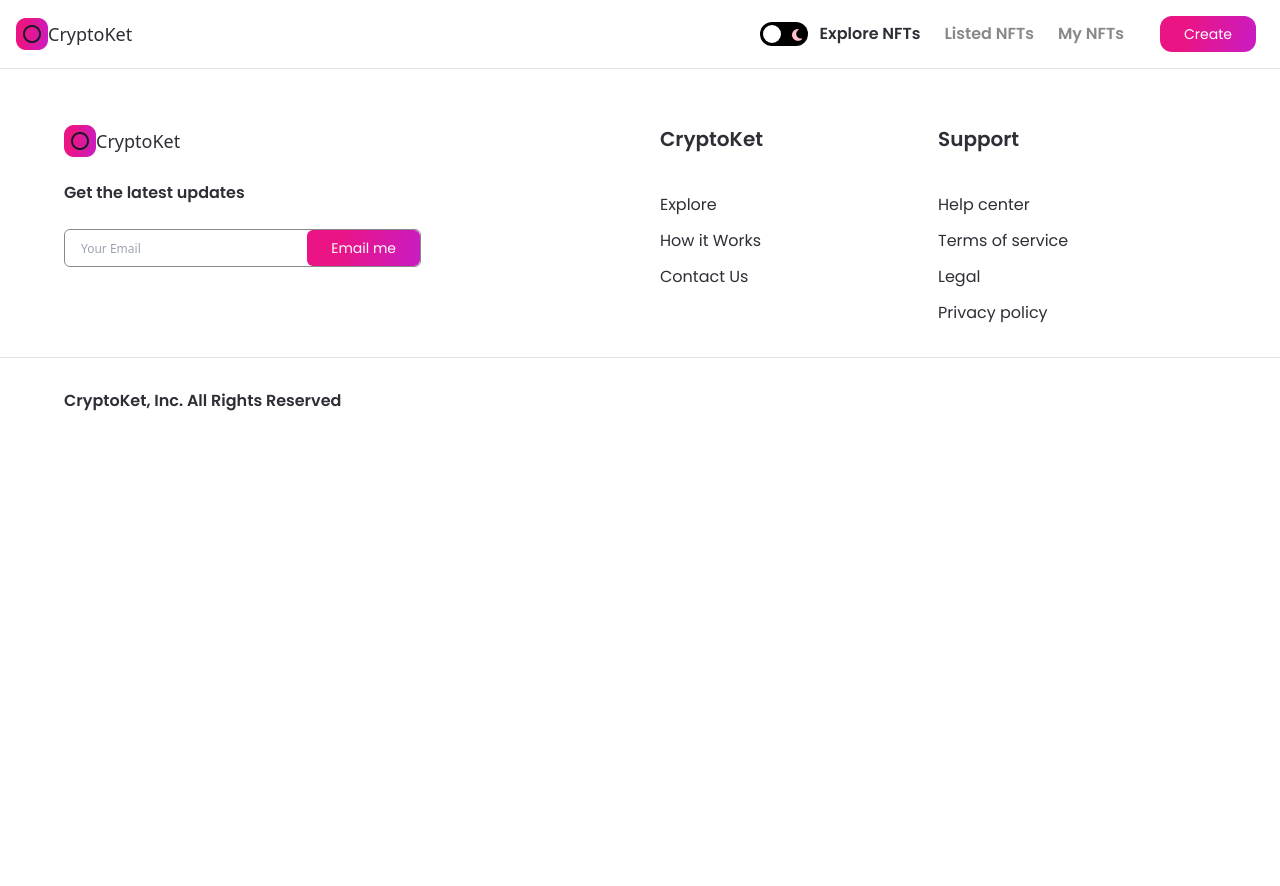
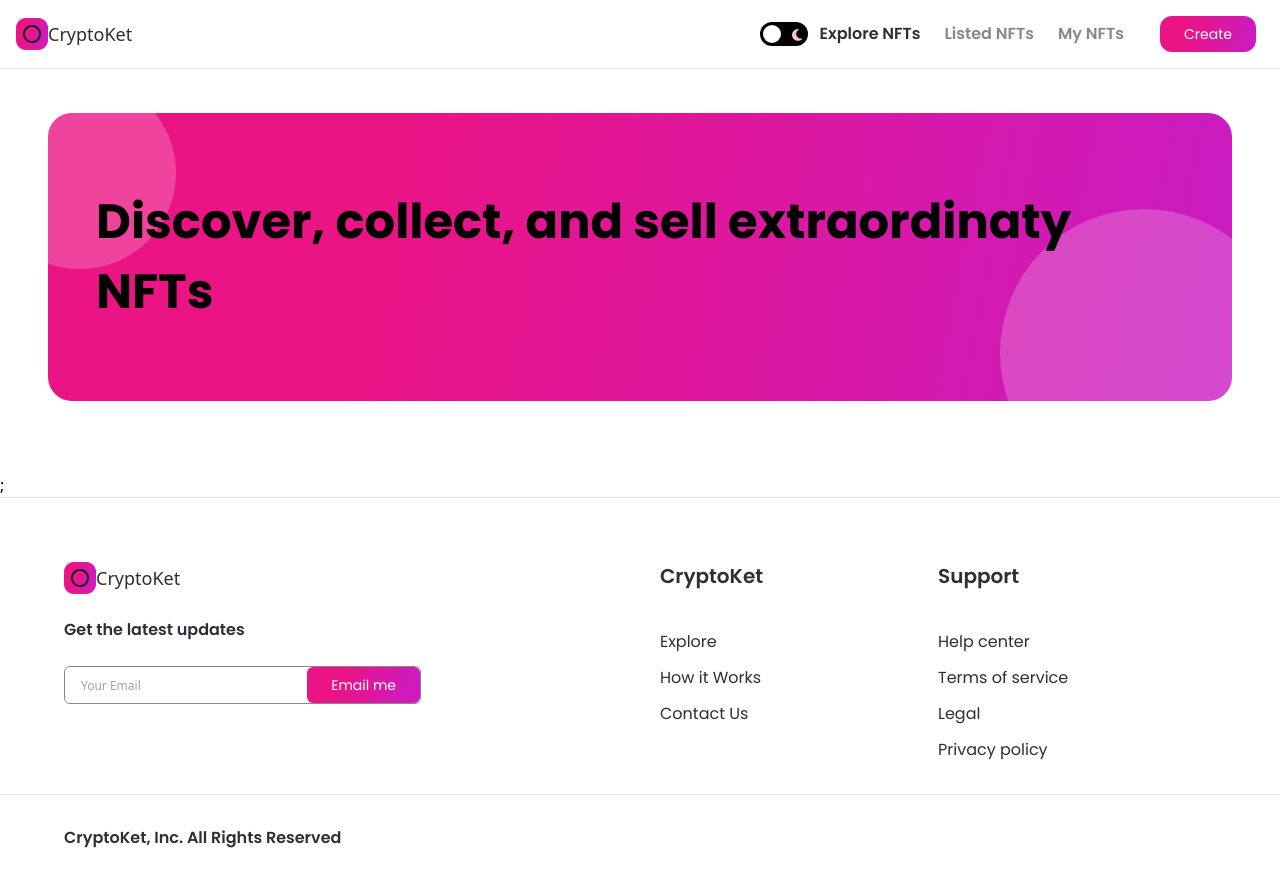
Before and after one commit to Defisto7/jsm_nft, a Next.js app: page / in a window 1280 px wide. Shown: the top 886 px of the page. Before the commit the page ends 800 px from the top, so only its background shows below. Built offline with nearby package versions, Linux system fonts and the light colour scheme.

Commit message:
Master
add banner

```diff
--- /dev/null
+++ b/components/Banner.jsx
@@ -0,0 +1,11 @@
+import React from 'react';
+
+const Banner = ({ name, parentStyle, childStyles }) => (
+  <div className={`relative w-full flex items-center z-0 overflow-hidden nft-gradient ${parentStyle}`}>
+    <p className={`font-bold text-5xl font-poppins leading-70 ${childStyles}`}>{name}</p>
+    <div className="absolute w-48 h-48 sm:w-32 sm:h-32 rounded-full white-bg -top-9 -left-16 -z-5" />
+    <div className="absolute w-72 h-72 sm:w-56 sm:h-56 rounded-full white-bg -bottom-24 -right-14 -z-5" />
+  </div>
+);
+
+export default Banner;
--- a/components/index.js
+++ b/components/index.js
@@ -1,5 +1,6 @@
 import Navbar from './Navbar';
 import Footer from './Footer';
 import Button from './Button';
+import Banner from './Banner';
 
-export { Navbar, Footer, Button };
+export { Navbar, Footer, Button, Banner };
--- a/pages/_app.js
+++ b/pages/_app.js
@@ -8,7 +8,9 @@
   <ThemeProvider attribute="class">
     <div className="dark:bg-nft-dark bg-white min-h-screen">
       <Navbar />
-      <Component {...pageProps} />;
+      <div className="pt-65">
+        <Component {...pageProps} />;
+      </div>
       <Footer />
     </div>
 
--- a/pages/index.js
+++ b/pages/index.js
@@ -1,8 +1,14 @@
+import { Banner } from '../components';
+
 const Home = () => (
-  <div>
-    <h1 className="text-3xl font-bold underline">
-      Hello world!
-    </h1>
+  <div className="flex justify-center sm:px-4 p-12">
+    <div className="w-full minmd:w-4/5">
+      <Banner
+        name="Discover, collect, and sell extraordinaty NFTs"
+        childStyles="md:text-4xl sm:text-2xl xs:text-xl"
+        parentStyle="justify-start mb-6 h-72 sm:h-60 p-12 xs:p-4 xs:h-44 rounded-3xl"
+      />
+    </div>
   </div>
 );
 
```
